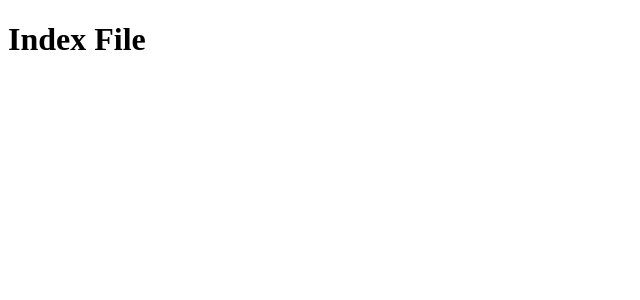
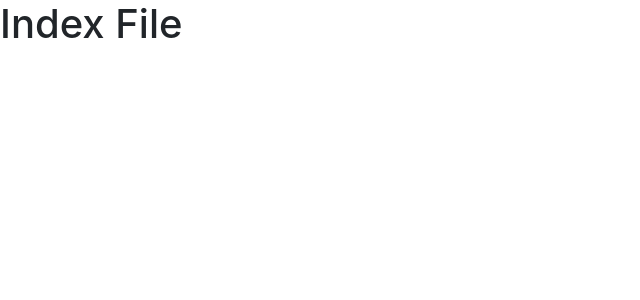
Before and after one commit to bineetNaidu/ticketify, a Next.js app in the folder client/: page / in a window 1280 px wide. Shown: the top 300 px of the page, without its empty margins (0-640 px from the left). Built offline with nearby package versions, Linux system fonts and the light colour scheme.

Commit message:
add bootstrap && global css

```diff
--- a/client/package.json
+++ b/client/package.json
@@ -13,6 +13,7 @@
   "license": "ISC",
   "description": "",
   "dependencies": {
+    "bootstrap": "^4.5.3",
     "next": "^10.0.3",
     "react": "^17.0.1",
     "react-dom": "^17.0.1"
--- /dev/null
+++ b/client/pages/_app.jsx
@@ -0,0 +1,5 @@
+import 'bootstrap/dist/css/bootstrap.css';
+
+export default ({ Component, pageProps }) => {
+  return <Component {...pageProps} />;
+};
```
Also changed, not shown: 1 other file (tests, documents, lock files or other folders).
